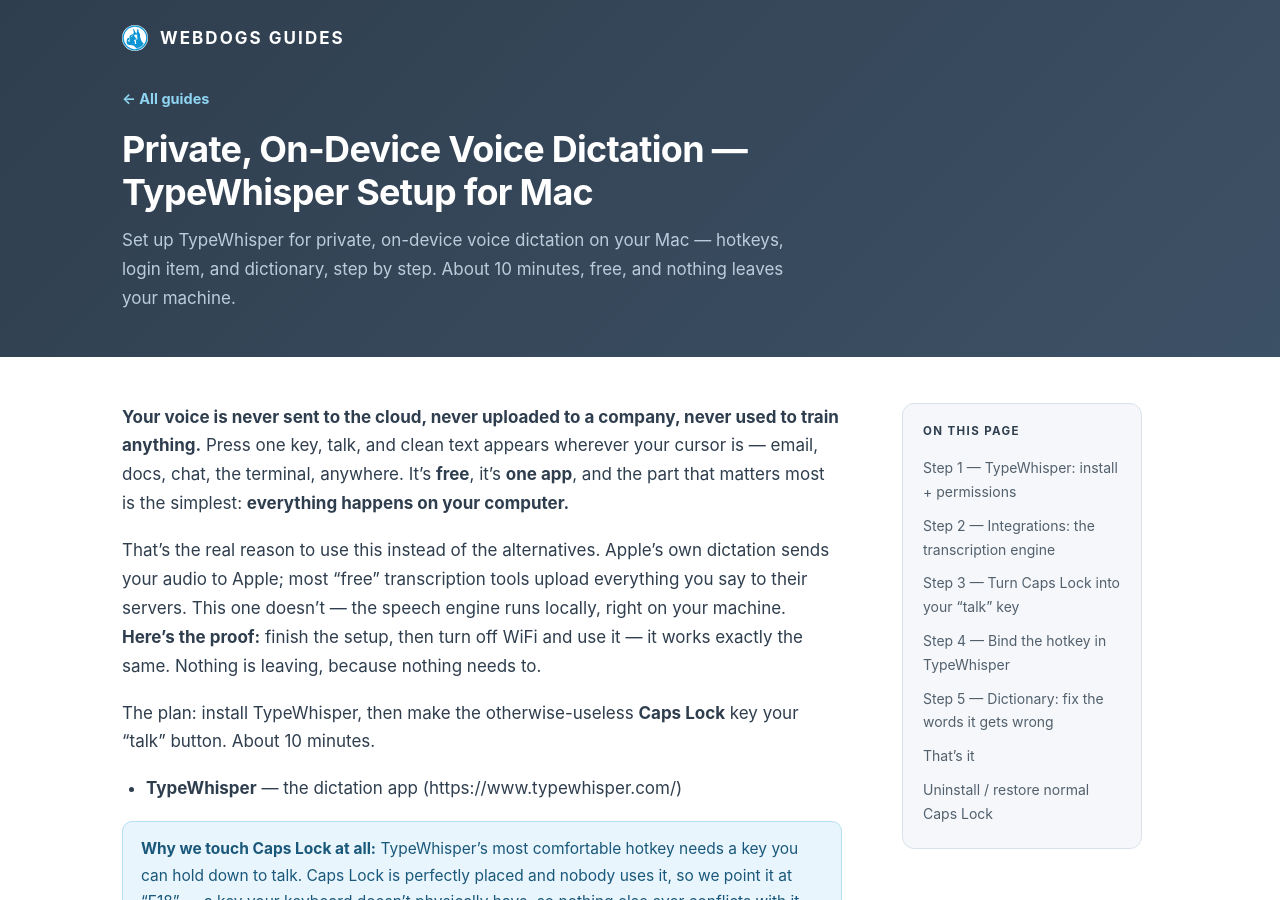
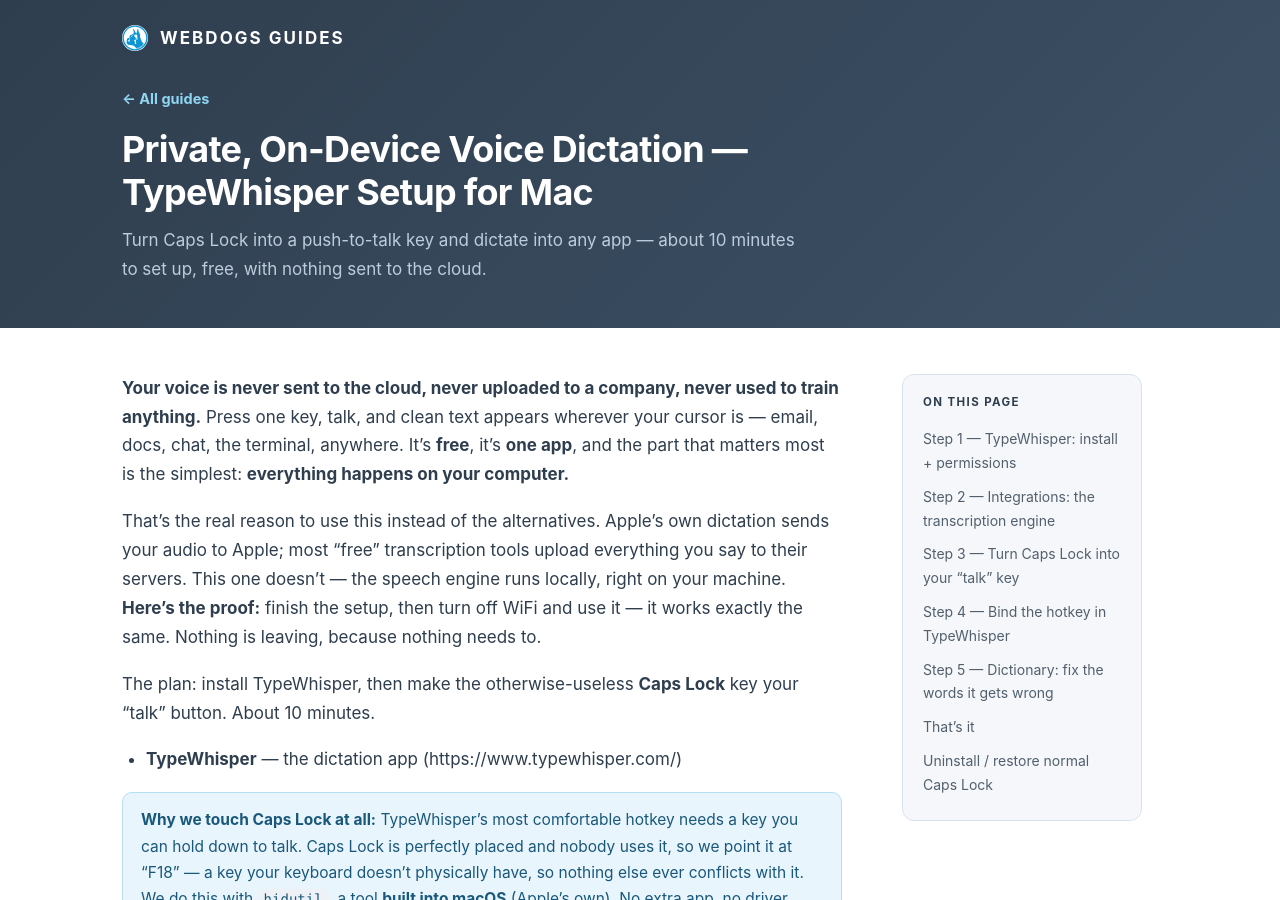
Before and after one commit to theWEBDOGS/guides, a Jekyll site: the page built from typewhisper/index.md, in a window 1280 px wide and 900 px high. Built offline with Jekyll 4.4.1, drawn with Linux system fonts in a browser that asks for light colours; some web fonts are replaced.

Commit message:
Publish guides (2026-06-10) [generated]

```diff
--- a/typewhisper/index.md
+++ b/typewhisper/index.md
@@ -2,7 +2,7 @@
 public: true
 title: "Private, On-Device Voice Dictation — TypeWhisper Setup for Mac"
 slug: typewhisper
-description: "Set up TypeWhisper for private, on-device voice dictation on your Mac — hotkeys, login item, and dictionary, step by step. About 10 minutes, free, and nothing leaves your machine."
+description: "Turn Caps Lock into a push-to-talk key and dictate into any app — about 10 minutes to set up, free, with nothing sent to the cloud."
 ---
 
 # Private, On-Device Voice Dictation — TypeWhisper Setup for Mac
```
